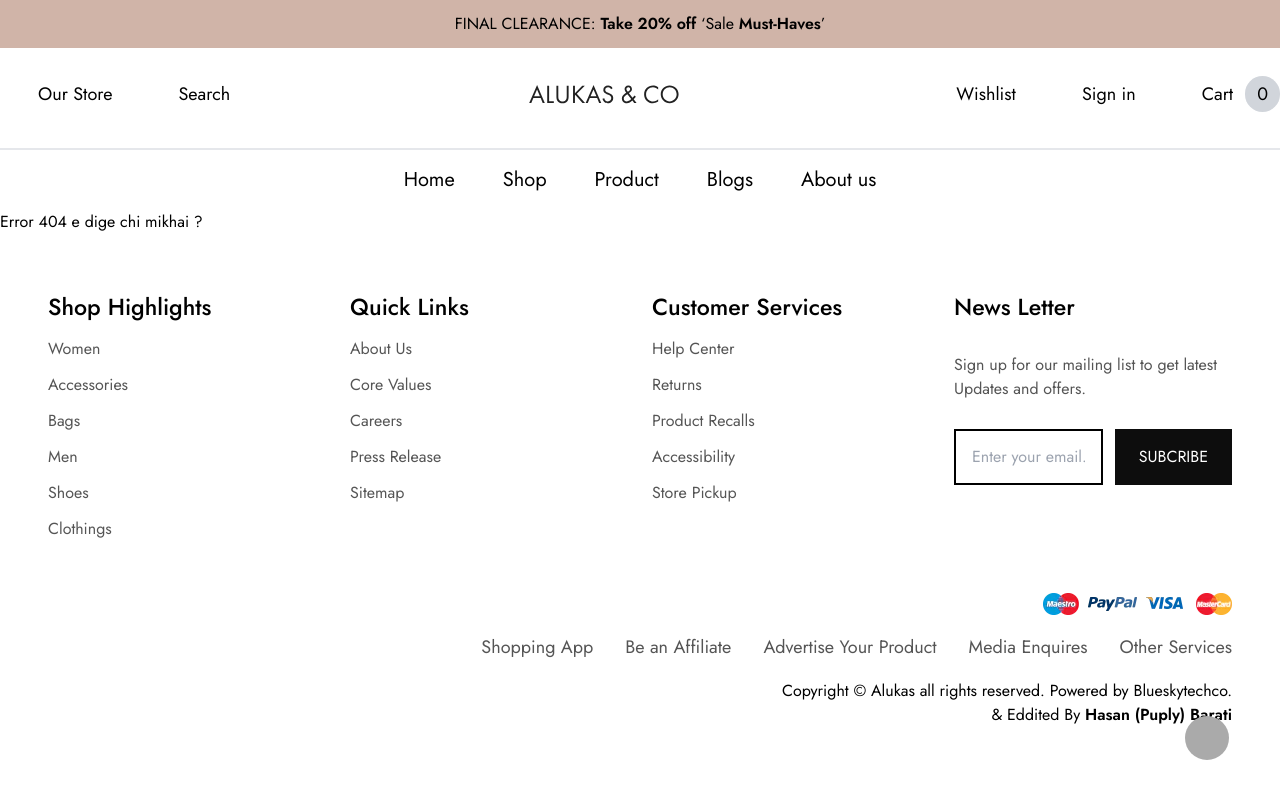
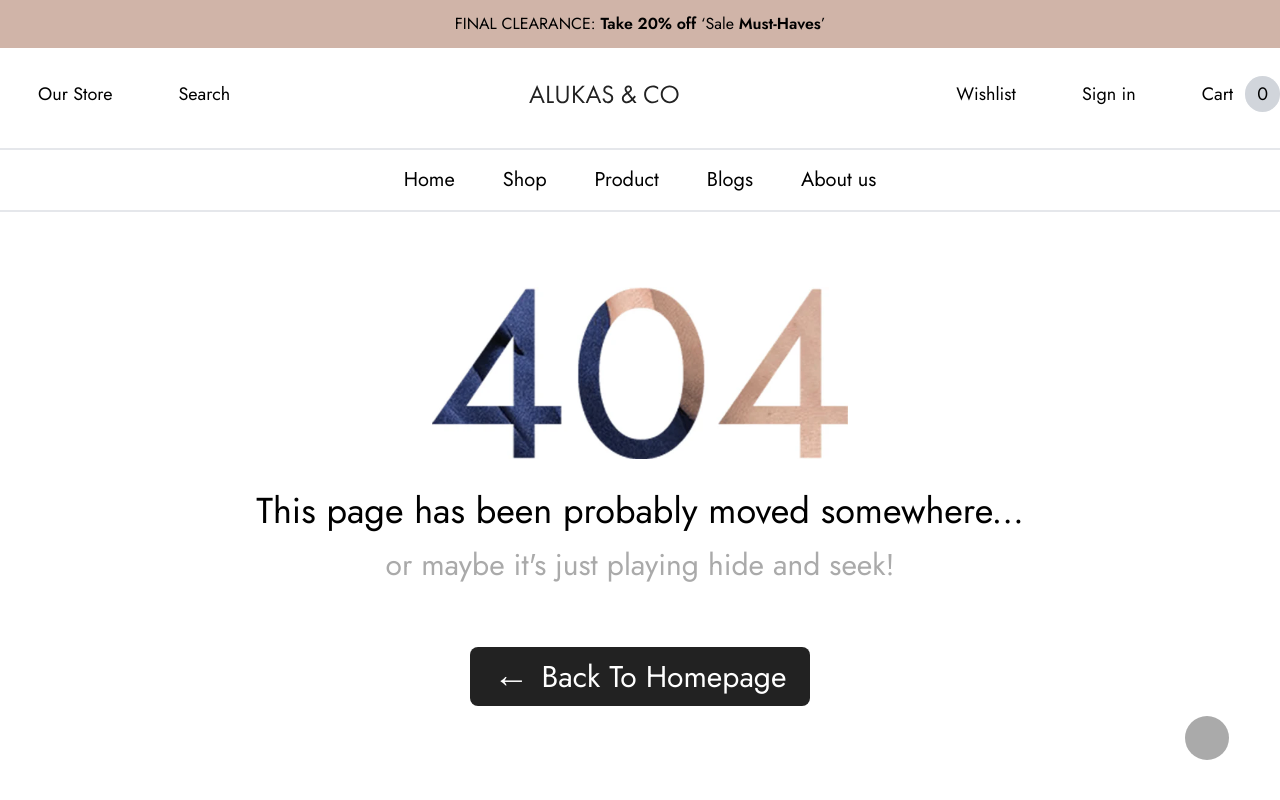
Before and after one commit to hsnpuply/Alukas_Jewelry, a Vue app in the folder Alukas_Jewelry/: page /home in a window 1280 px wide. Shown: the top 800 px of the page. Built offline with nearby package versions, Linux system fonts and the light colour scheme; some icons are missing.

Commit message:
add content to error 404 page

```diff
--- a/Alukas_Jewelry/src/views/error404.vue
+++ b/Alukas_Jewelry/src/views/error404.vue
@@ -1,9 +1,28 @@
 <template>
-    <div>
-        Error 404 e dige chi mikhai ?
-    </div>
+    <section class="notFoundSection border-t-2 min-h-[70vh]
+         w-full flex items-center justify-center flex-col gap-6 lg:gap-8 bg-green-300/0">
+        <div class="errorImage ">
+            <img :src="errorImage" alt="Error 404! Not Found" class=" w-[16rem] lg:w-[26rem]">
+        </div>
+        <div class="errorText text-3xl lg:text-4xl text-center leading-[1.4]">
+            <h2>This page has been probably moved somewhere...
+            </h2>
+            <p class="text-title-gray text-2xl lg:text-3xl  mt-4"> or maybe it's just playing hide and
+                seek!</p>
+        </div>
+
+        <div class="homePageButton group mt-10 ">
+            <RouterLink class="lg:text-3xl text-2xl bg-Metalic rounded-lg text-white px-6 py-2" to="/"><span
+                    class=" text-3xl lg:text-4xl pr-3 group-hover:mr-4 duration-300">←</span>Back To
+                Homepage</RouterLink>
+
+
+        </div>
+
+    </section>
 </template>
 
 <script setup>
+import errorImage from '@/assets/404-page.webp'
 
 </script>
```
Also changed, not shown: Alukas_Jewelry/src/assets/404-page.webp (added).
